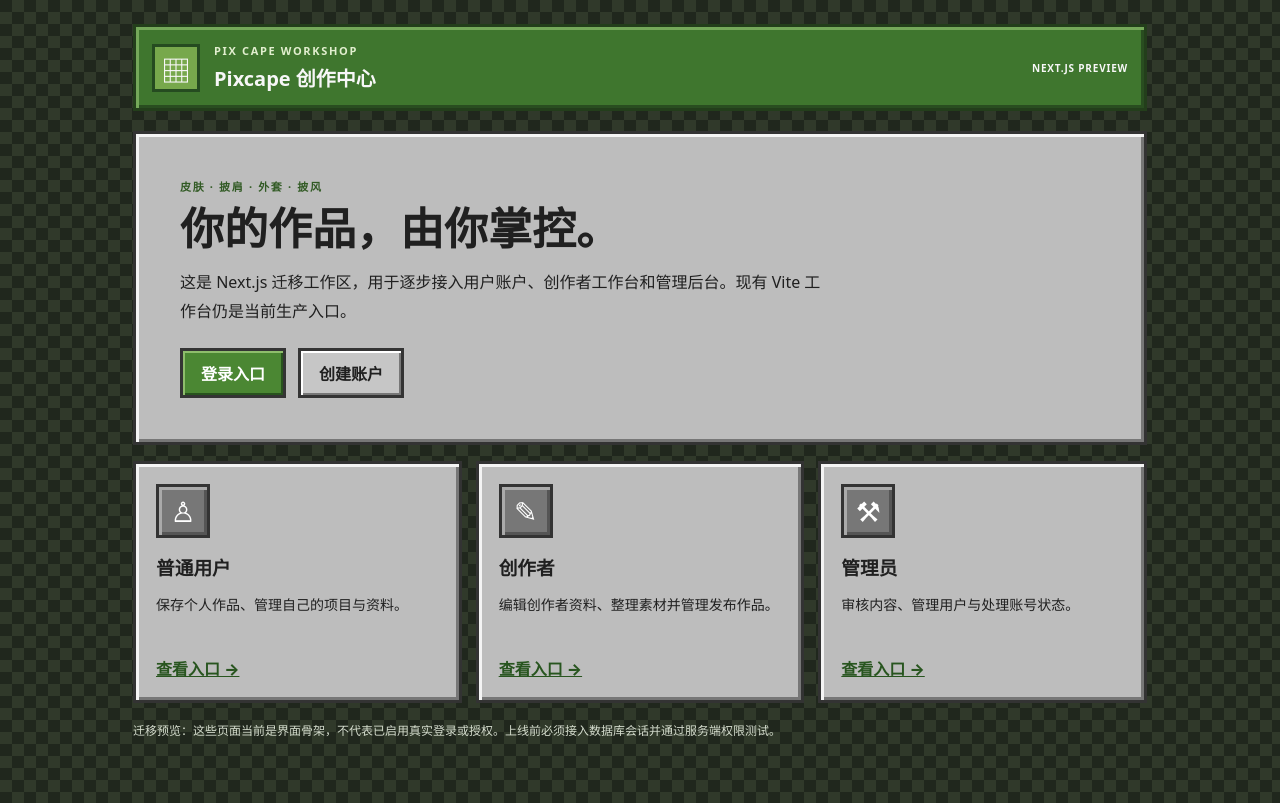
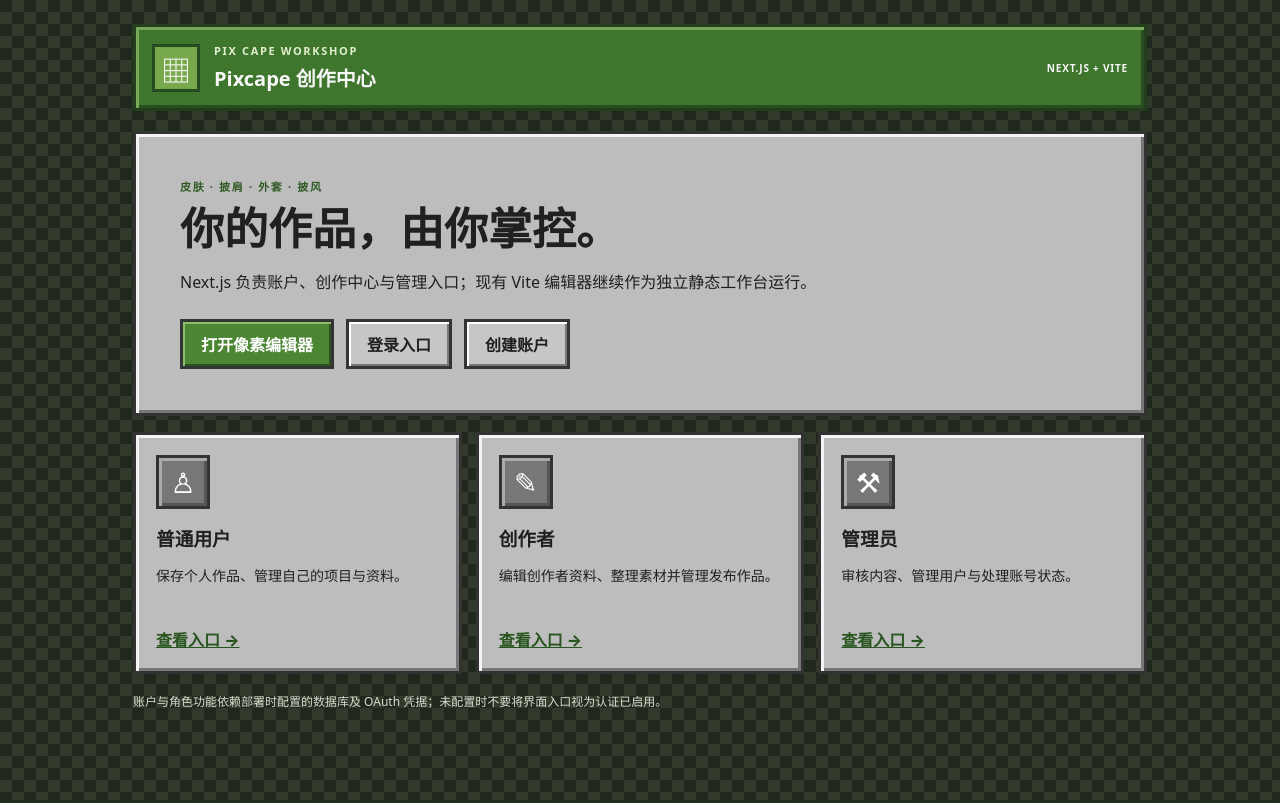
Before and after one commit to liseezn/Pixcape, a Next.js app: page / in a window 1280 px wide. Built offline with nearby package versions, Linux system fonts and the light colour scheme.

Commit message:
feat: link Next.js home to the Vite editor

```diff
--- a/app/page.tsx
+++ b/app/page.tsx
@@ -8,14 +8,14 @@ const roles = [
 
 export default function MigrationHome() {
   return <main className="inventory-shell">
-    <header className="topbar"><span className="grass-icon" aria-hidden="true">▦</span><div><p className="eyebrow">PIX CAPE WORKSHOP</p><h1>Pixcape 创作中心</h1></div><span className="version">NEXT.JS PREVIEW</span></header>
+    <header className="topbar"><span className="grass-icon" aria-hidden="true">▦</span><div><p className="eyebrow">PIX CAPE WORKSHOP</p><h1>Pixcape 创作中心</h1></div><span className="version">NEXT.JS + VITE</span></header>
     <section className="hero inventory-panel">
       <p className="eyebrow">皮肤 · 披肩 · 外套 · 披风</p>
       <h2>你的作品，由你掌控。</h2>
-      <p>这是 Next.js 迁移工作区，用于逐步接入用户账户、创作者工作台和管理后台。现有 Vite 工作台仍是当前生产入口。</p>
-      <div className="actions"><Link className="pixel-button primary" href="/login">登录入口</Link><Link className="pixel-button" href="/register">创建账户</Link></div>
+      <p>Next.js 负责账户、创作中心与管理入口；现有 Vite 编辑器继续作为独立静态工作台运行。</p>
+      <div className="actions"><Link className="pixel-button primary" href="/studio/">打开像素编辑器</Link><Link className="pixel-button" href="/login">登录入口</Link><Link className="pixel-button" href="/register">创建账户</Link></div>
     </section>
     <section className="role-grid" aria-label="角色入口">{roles.map((role) => <article className="inventory-panel role-card" key={role.href}><div className="slot" aria-hidden="true">{role.title === '普通用户' ? '♙' : role.title === '创作者' ? '✎' : '⚒'}</div><h3>{role.title}</h3><p>{role.detail}</p><Link href={role.href}>查看入口 →</Link></article>)}</section>
-    <p className="notice">迁移预览：这些页面当前是界面骨架，不代表已启用真实登录或授权。上线前必须接入数据库会话并通过服务端权限测试。</p>
+    <p className="notice">账户与角色功能依赖部署时配置的数据库及 OAuth 凭据；未配置时不要将界面入口视为认证已启用。</p>
   </main>
 }
```
